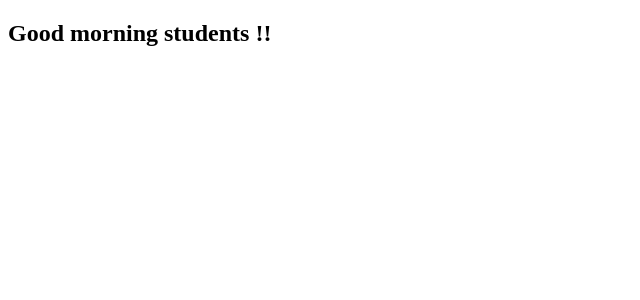
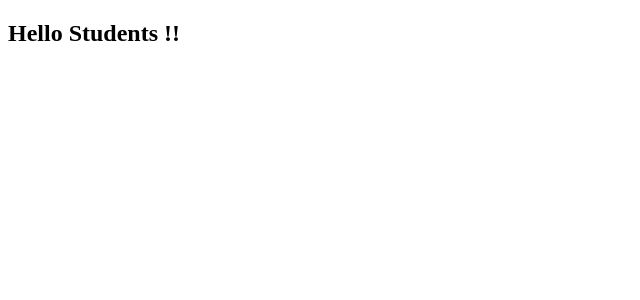
Before and after one commit to PraveenKumarSuggula/DevOpsExampleProject, an Angular app: page / in a window 1280 px wide. Shown: the top 300 px of the page, without its empty margins (0-640 px from the left). Built offline with nearby package versions, Linux system fonts and the light colour scheme.

Commit message:
Updated Title in UI Project

```diff
--- a/src/app/app.component.html
+++ b/src/app/app.component.html
@@ -1 +1 @@
-<h2>Good morning students !!</h2>
+<h2>Hello Students !!</h2>
```
